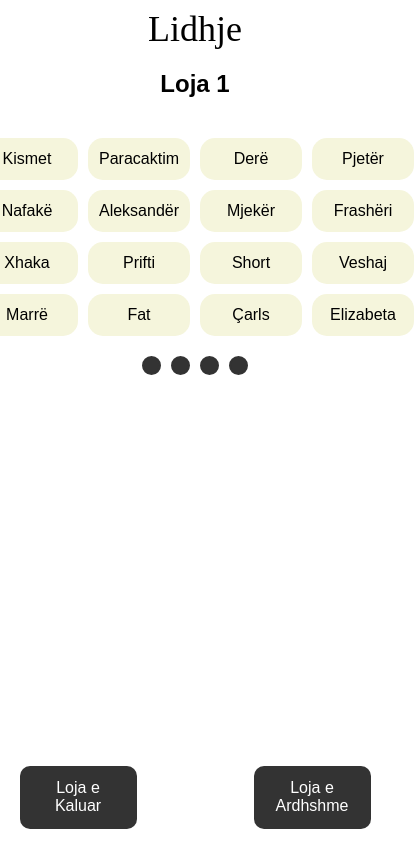
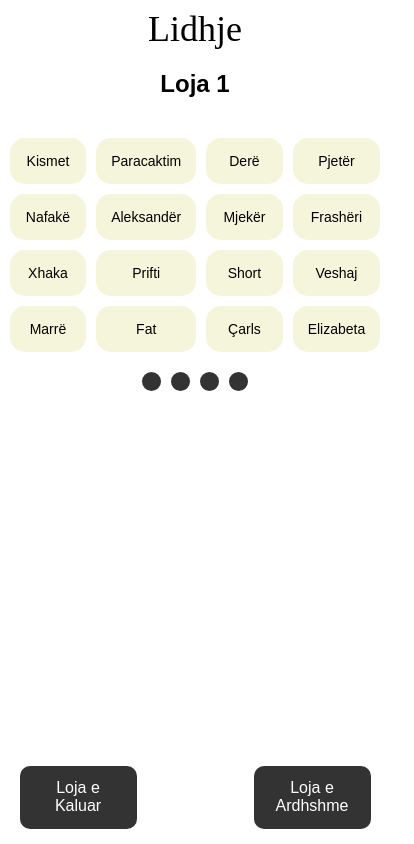
Before and after one commit to dea2001/Lidhje, a React (Vite) app: page / in a window 390 px wide. Shown: the whole page, 414 px wide, since content can reach past the window. Built offline with nearby package versions, Linux system fonts and the light colour scheme; a web font is replaced by a local one.

Commit message:
Update App.css

```diff
--- a/src/App.css
+++ b/src/App.css
@@ -80,26 +80,28 @@ p {
   display: grid;
   grid-template-columns: repeat(4, 1fr);
   gap: 10px;
-  max-width: 800px;
+  max-width: 90vw; /* Prevents the grid from exceeding the screen width */
   justify-content: center;
-  margin: 0 auto; /* Centering the grid container */
-  width: 90vw; /* Ensures it takes full width within the max-width */
+  margin: 0 auto;
+  width: 65vw;
+  overflow-x: hidden; /* Ensures no horizontal scrolling */
+  box-sizing: border-box;
 }
 
-
 .word {
-  padding: 20px;
+  padding: 15px;
   text-align: center;
   border-radius: 15px;
   background-color: beige;
   cursor: pointer;
   transition: background-color 0.3s;
-  font-size: 18px;
+  font-size: 16px;
   display: flex;
   justify-content: center; /* Centers horizontally */
   align-items: center;
-  width: 20vw;
-  max-width: 200px;   /* Centers vertically */
+  width: 100%; /* Makes sure words fit inside grid */
+  max-width: 100%; /* Ensures words do not exceed grid cells */
+  box-sizing: border-box;
 }
 
 
@@ -185,12 +187,6 @@ button {
     font-size: 45px;
   }
 
-  .word {
-    width: 20vw;
-    font-size: 16px;
-    padding: 12px;
-  }
-
   button {
     font-size: 16px;
     padding: 12px;
@@ -207,5 +203,20 @@ button {
 
   .nextButton {
     right: 5%; /* Ensures space from the right */
+    padding-top: 5px;
+    padding-bottom: 5px;
+  }
+
+  .grid-container {
+    width: 95vw;
+    max-width: 95vw;
+    grid-template-columns: repeat(4, 1fr); /* Ensures 4 columns */
+    overflow-x: hidden; /* Stops unwanted scrolling */
+  }
+
+  .word {
+    width: 100%; /* Make sure words don't cause overflow */
+    font-size: 14px; /* Adjust text size for small screens */
+    padding: 15px; /* Reduce padding for better fit */
   }
 }
```
